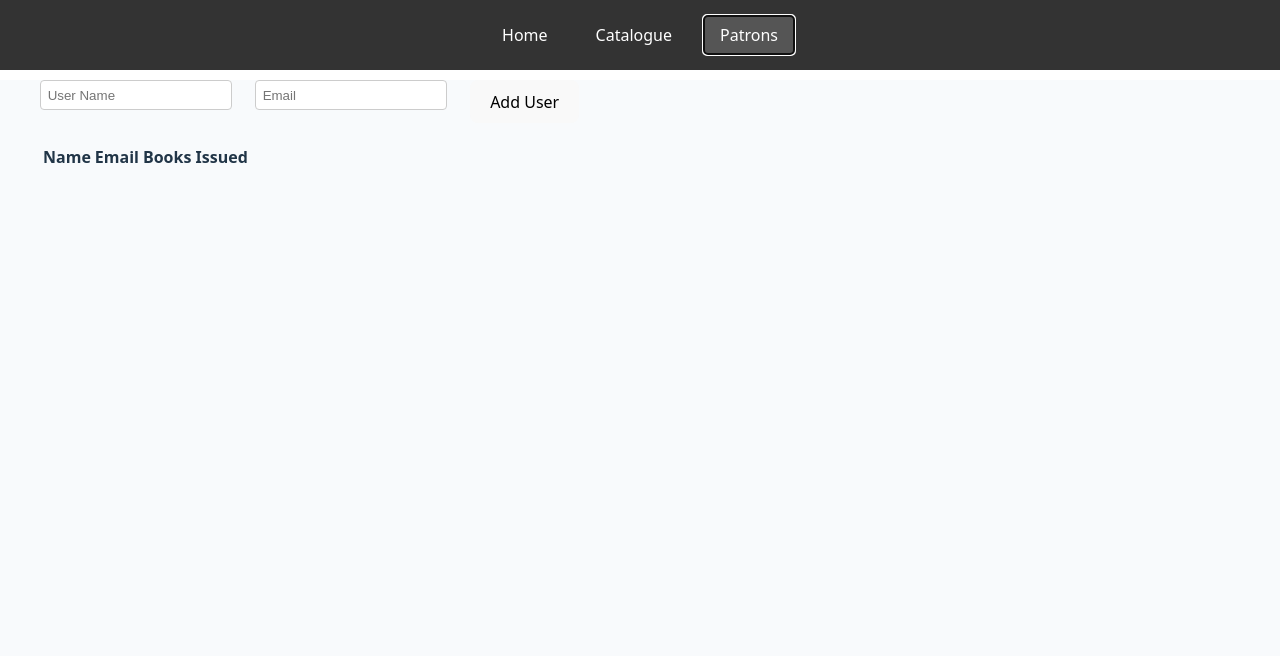
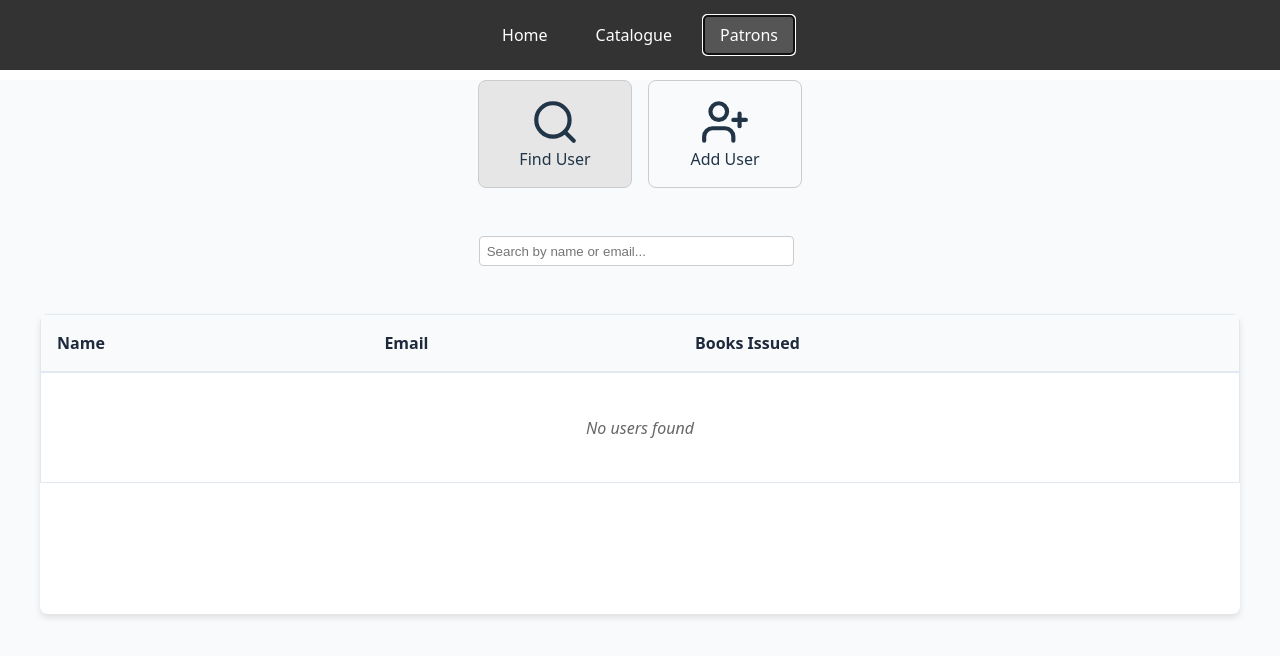
Before and after one commit to yukti07/Library-Management, a React (Vite) app: page / in a window 1280 px wide. Both pictures are taken after a click on the button "Patrons". Shown: the top 656 px of the page. Built offline with nearby package versions, Linux system fonts and the light colour scheme.

Commit message:
Added data persistence layer using idb, find user

```diff
--- a/package.json
+++ b/package.json
@@ -12,6 +12,7 @@
     "test:watch": "vitest"
   },
   "dependencies": {
+    "idb": "^8.0.2",
     "lucide-react": "^0.483.0",
     "react": "^19.0.0",
     "react-dom": "^19.0.0"
--- a/src/components/BooksManagement.tsx
+++ b/src/components/BooksManagement.tsx
@@ -1,7 +1,8 @@
-import { useState } from 'react';
+import { useState, useEffect } from 'react';
 import { Book } from '../types/interfaces';
 import styles from './BooksManagement.module.css';
 import { Search, BookPlus, ClipboardCheck } from "lucide-react";
+import { addBook as addBookToDB, getBooks as getBooksFromDB, deleteBook as deleteBookFromDB } from '../utils/indexedDB';
 
 type View = 'find' | 'add' | 'issue';
 
@@ -17,7 +18,15 @@ export default function BooksManagement() {
     availableCopies: undefined
   });
 
-  const addBook = () => {
+  useEffect(() => {
+    const fetchBooks = async () => {
+      const booksFromDB = await getBooksFromDB();
+      setBooks(booksFromDB);
+    };
+    fetchBooks();
+  }, []);
+
+  const addBook = async () => {
     setError('');
     if (!newBook.title.trim()) {
       setError('Title is required');
@@ -38,11 +47,13 @@ export default function BooksManagement() {
       issuedTo: [],
       availableCopies: newBook.copies
     };
+    await addBookToDB(book);
     setBooks([...books, book]);
     setNewBook({ title: '', author: '', copies: undefined, availableCopies: undefined });
   };
 
-  const deleteBook = (id: string) => {
+  const deleteBook = async (id: string) => {
+    await deleteBookFromDB(id);
     setBooks(books.filter(book => book.id !== id));
   };
 
--- a/src/components/UsersManagement.module.css
+++ b/src/components/UsersManagement.module.css
@@ -20,3 +20,96 @@
   align-items: flex-start;
   margin-bottom: 1rem;
 }
+
+.actionTiles {
+  display: flex;
+  gap: 1rem;
+  margin-bottom: 2rem;
+  justify-content: center;
+}
+
+.tile {
+  display: flex;
+  flex-direction: column;
+  align-items: center;
+  padding: 1rem;
+  border: 1px solid #ccc;
+  border-radius: 8px;
+  cursor: pointer;
+  width: 120px;
+  transition: all 0.3s ease;
+}
+
+.tile:hover {
+  transform: translateY(-5px);
+  box-shadow: 0 5px 15px rgba(0,0,0,0.1);
+}
+
+.tile.active {
+  background-color: #e6e6e6;
+}
+
+.searchBar {
+  display: flex;
+  gap: 1rem;
+  margin-bottom: 2rem;
+  justify-content: center;
+}
+
+.searchBar input {
+  width: 300px;
+}
+
+.tableContainer {
+  width: 100%;
+  max-width: 1200px;
+  overflow-y: auto;
+  background: white;
+  border-radius: 8px;
+  box-shadow: 0 4px 6px rgba(0, 0, 0, 0.1);
+  min-height: 300px;
+}
+
+.table {
+  width: 100%;
+  border-collapse: collapse;
+  border: 1px solid #e2e8f0;
+}
+
+.table th {
+  background-color: #f8fafc;
+  color: #1e293b;
+  font-weight: 600;
+  padding: 1rem;
+  text-align: left;
+  border-bottom: 2px solid #e2e8f0;
+  position: sticky;
+  top: 0;
+  z-index: 1;
+}
+
+.table td {
+  padding: 0.5rem;
+  border-bottom: 1px solid #e2e8f0;
+  color: #475569;
+  height: 45px;
+}
+
+.table tr:hover {
+  background-color: #f1f5f9;
+}
+
+.container {
+  display: flex;
+  flex-direction: column;
+  align-items: center;
+  width: 100%;
+  gap: 1rem;
+}
+
+.emptyMessage {
+  text-align: center;
+  padding: 2rem !important;
+  color: #666 !important;
+  font-style: italic;
+}
--- a/src/components/UsersManagement.tsx
+++ b/src/components/UsersManagement.tsx
@@ -1,14 +1,28 @@
-import { useState } from 'react';
+import { useState, useEffect } from 'react';
 import { User } from '../types/interfaces';
-import styles from './UsersManagement.module.css';  // Add this import
+import styles from './UsersManagement.module.css';
+import { Search, UserPlus } from "lucide-react";
+import { addUser as addUserToDB, getUsers as getUsersFromDB } from '../utils/indexedDB';
+
+type View = 'find' | 'add';
 
 export default function UsersManagement() {
   const [users, setUsers] = useState<User[]>([]);
+  const [currentView, setCurrentView] = useState<View>('find');
+  const [searchTerm, setSearchTerm] = useState('');
   const [newUser, setNewUser] = useState<Omit<User, 'id' | 'issuedBooks'>>({
     name: '',
     email: ''
   });
   const [errors, setErrors] = useState<{name?: string; email?: string}>({});
+
+  useEffect(() => {
+    const fetchUsers = async () => {
+      const usersFromDB = await getUsersFromDB();
+      setUsers(usersFromDB);
+    };
+    fetchUsers();
+  }, []);
 
   const validateForm = () => {
     const newErrors: {name?: string; email?: string} = {};
@@ -29,21 +43,35 @@ export default function UsersManagement() {
     return Object.keys(newErrors).length === 0;
   };
 
-  const addUser = () => {
+  const addUser = async () => {
     if (validateForm()) {
       const user: User = {
         ...newUser,
         id: Date.now().toString(),
         issuedBooks: []
       };
+      await addUserToDB(user);
       setUsers([...users, user]);
       setNewUser({ name: '', email: '' });
       setErrors({});
     }
   };
 
+  const renderActionPanel = () => {
+    switch(currentView) {
+      case 'find':
         return (
-    <div>
+          <div className={styles.searchBar}>
+            <input
+              type="text"
+              value={searchTerm}
+              onChange={(e) => setSearchTerm(e.target.value)}
+              placeholder="Search by name or email..."
+            />
+          </div>
+        );
+      case 'add':
+        return (
           <div className={styles['input-group']}>
             <div className={styles['input-container']}>
               <input
@@ -73,7 +101,38 @@ export default function UsersManagement() {
             </div>
             <button onClick={addUser}>Add User</button>
           </div>
-      <table>
+        );
+    }
+  };
+
+  const filteredUsers = users.filter(user =>
+    user.name.toLowerCase().includes(searchTerm.toLowerCase()) ||
+    user.email.toLowerCase().includes(searchTerm.toLowerCase())
+  );
+
+  return (
+    <div className={styles.container}>
+      <div className={styles.actionTiles}>
+        <div
+          className={`${styles.tile} ${currentView === 'find' ? styles.active : ''}`}
+          onClick={() => setCurrentView('find')}
+        >
+          <Search size={50} className="text-gray-700" />
+          <span>Find User</span>
+        </div>
+        <div
+          className={`${styles.tile} ${currentView === 'add' ? styles.active : ''}`}
+          onClick={() => setCurrentView('add')}
+        >
+          <UserPlus size={50} className="text-green-500" />
+          <span>Add User</span>
+        </div>
+      </div>
+
+      {renderActionPanel()}
+
+      <div className={styles.tableContainer}>
+        <table className={styles.table}>
           <thead>
             <tr>
               <th>Name</th>
@@ -82,15 +141,24 @@ export default function UsersManagement() {
             </tr>
           </thead>
           <tbody>
-          {users.map((user) => (
+            {filteredUsers.length === 0 ? (
+              <tr>
+                <td colSpan={3} className={styles.emptyMessage}>
+                  No users found
+                </td>
+              </tr>
+            ) : (
+              filteredUsers.map((user) => (
                 <tr key={user.id}>
                   <td>{user.name}</td>
                   <td>{user.email}</td>
                   <td>{user.issuedBooks.length}</td>
                 </tr>
-          ))}
+              ))
+            )}
           </tbody>
         </table>
       </div>
+    </div>
   );
 }
--- /dev/null
+++ b/src/utils/indexedDB.ts
@@ -0,0 +1,43 @@
+import { openDB } from 'idb';
+import { User, Book } from '../types/interfaces';
+
+const DB_NAME = 'LibraryDB';
+const DB_VERSION = 1;
+const USER_STORE = 'users';
+const BOOK_STORE = 'books';
+
+const dbPromise = openDB(DB_NAME, DB_VERSION, {
+  upgrade(db) {
+    if (!db.objectStoreNames.contains(USER_STORE)) {
+      db.createObjectStore(USER_STORE, { keyPath: 'id' });
+    }
+    if (!db.objectStoreNames.contains(BOOK_STORE)) {
+      db.createObjectStore(BOOK_STORE, { keyPath: 'id' });
+    }
+  },
+});
+
+export const addUser = async (user: User) => {
+  const db = await dbPromise;
+  await db.add(USER_STORE, user);
+};
+
+export const getUsers = async (): Promise<User[]> => {
+  const db = await dbPromise;
+  return db.getAll(USER_STORE);
+};
+
+export const addBook = async (book: Book) => {
+  const db = await dbPromise;
+  await db.add(BOOK_STORE, book);
+};
+
+export const getBooks = async (): Promise<Book[]> => {
+  const db = await dbPromise;
+  return db.getAll(BOOK_STORE);
+};
+
+export const deleteBook = async (id: string) => {
+  const db = await dbPromise;
+  await db.delete(BOOK_STORE, id);
+};
```
Also changed, not shown: 1 other file (tests, documents, lock files or other folders). Lines whose indentation alone changed are shown as unchanged.
